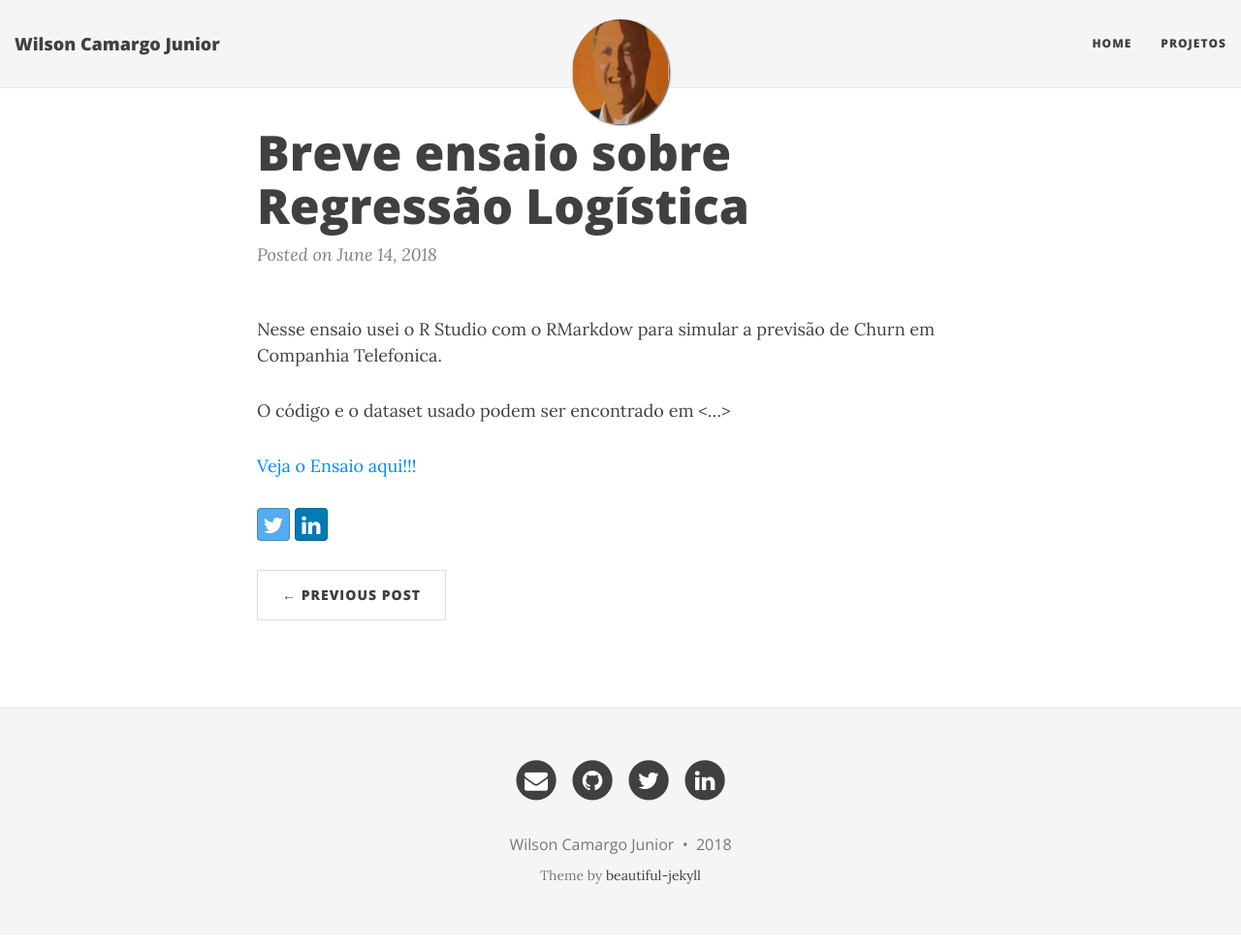
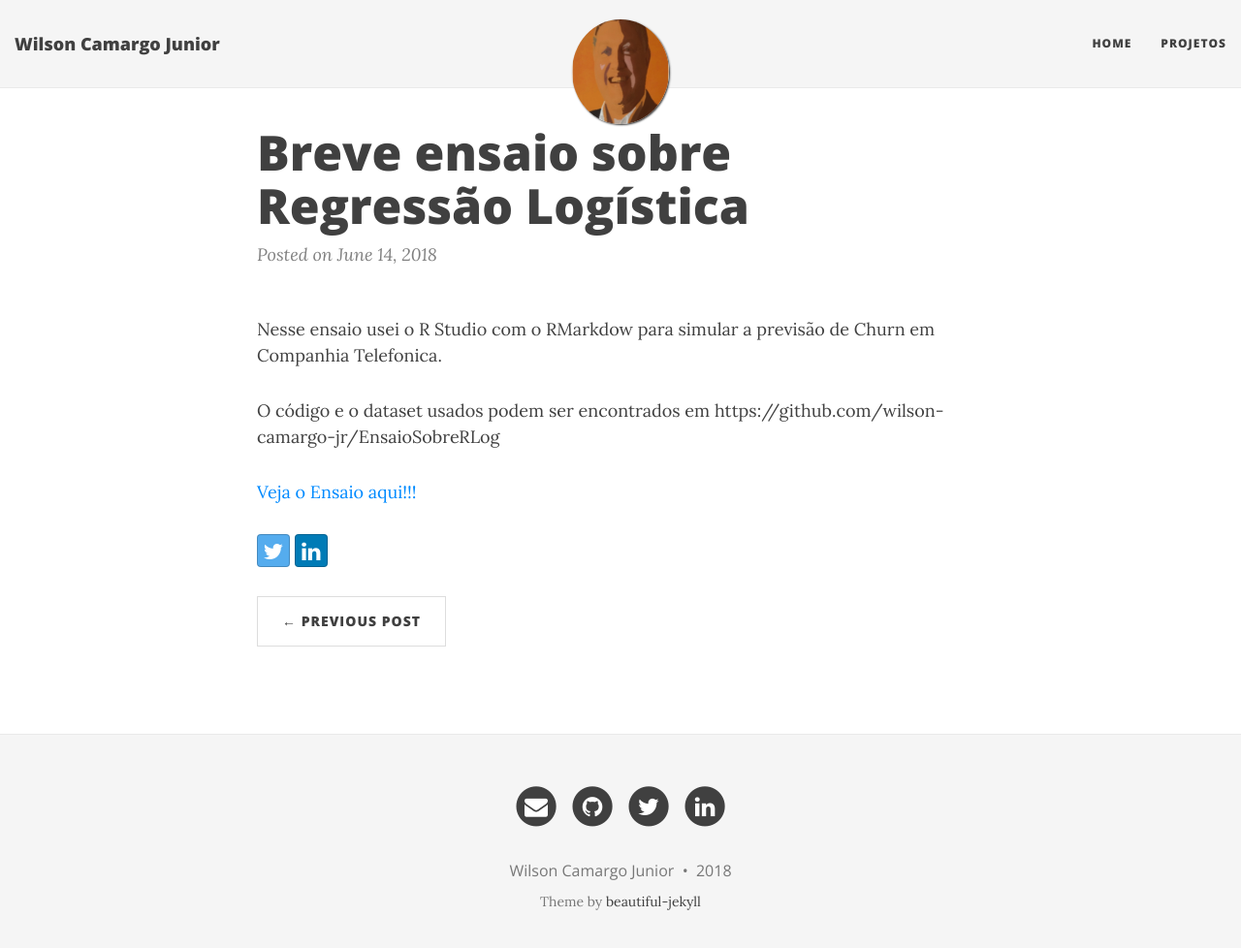
Before and after one commit to wilson-camargo-jr/teste, a Jekyll site: the page built from _posts/2018-06-14-EnsaioRLog.md, in a window 1280 px wide and 991 px high. Shown: the top 978 px of the window at 97% size. Built offline with Jekyll 4.4.1, drawn with Linux system fonts in a browser that asks for light colours; nearby versions of some CDN libraries.

Commit message:
Update 2018-06-14-EnsaioRLog.md

```diff
--- a/_posts/2018-06-14-EnsaioRLog.md
+++ b/_posts/2018-06-14-EnsaioRLog.md
@@ -5,6 +5,6 @@ title: Breve ensaio sobre Regressão Logística
 
 Nesse ensaio usei o R Studio com o RMarkdow para simular a previsão de Churn em Companhia Telefonica.
 
-O código e o dataset usado podem ser encontrado em <...>
+O código e o dataset usados podem ser encontrados em https://github.com/wilson-camargo-jr/EnsaioSobreRLog
 
 <a href="http://htmlpreview.github.com/?https://github.com/wilson-camargo-jr/EnsaioSobreRLog/blob/master/logistic_regression.html" target="_blank">Veja o Ensaio aqui!!!</a>
```
